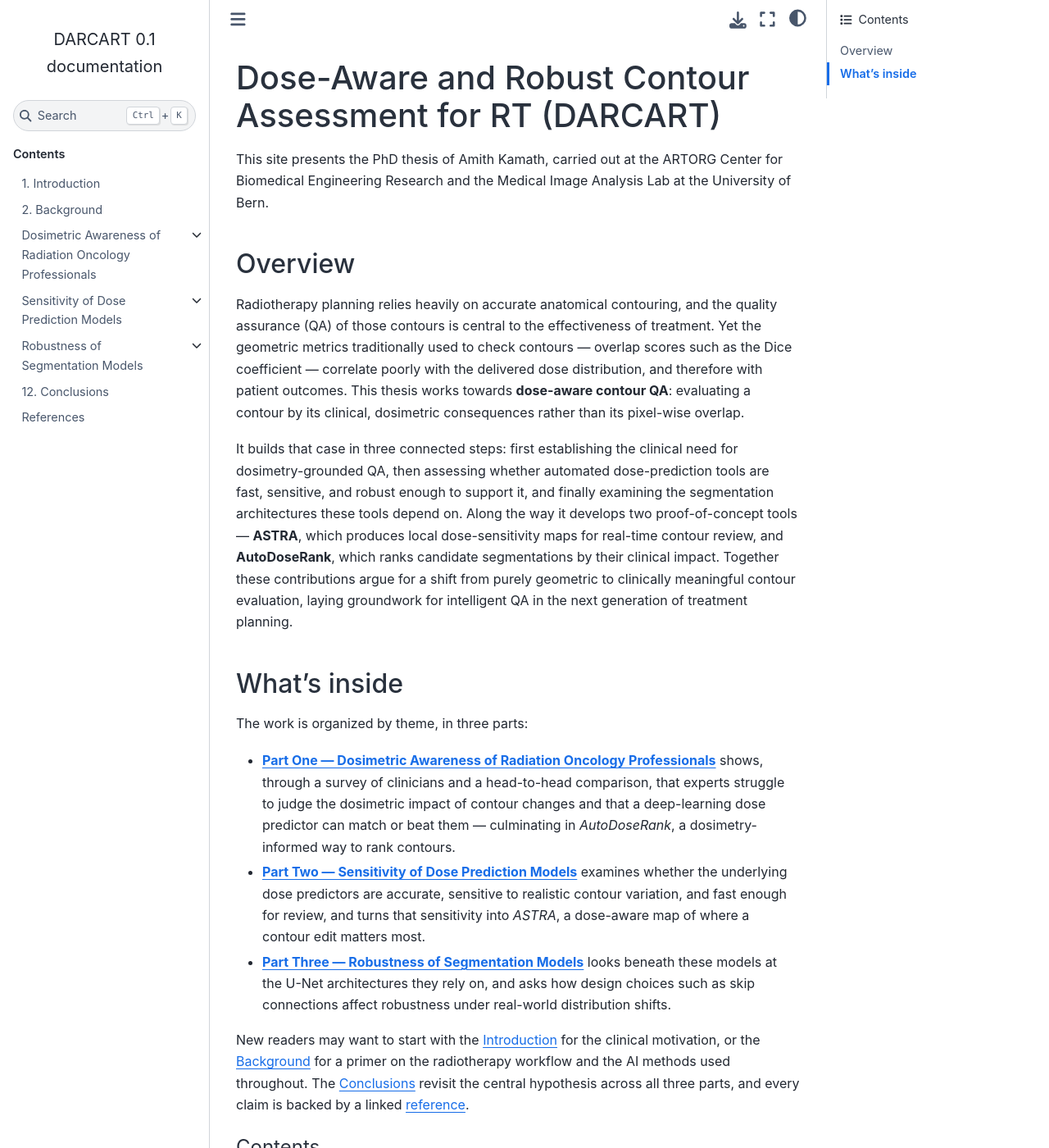
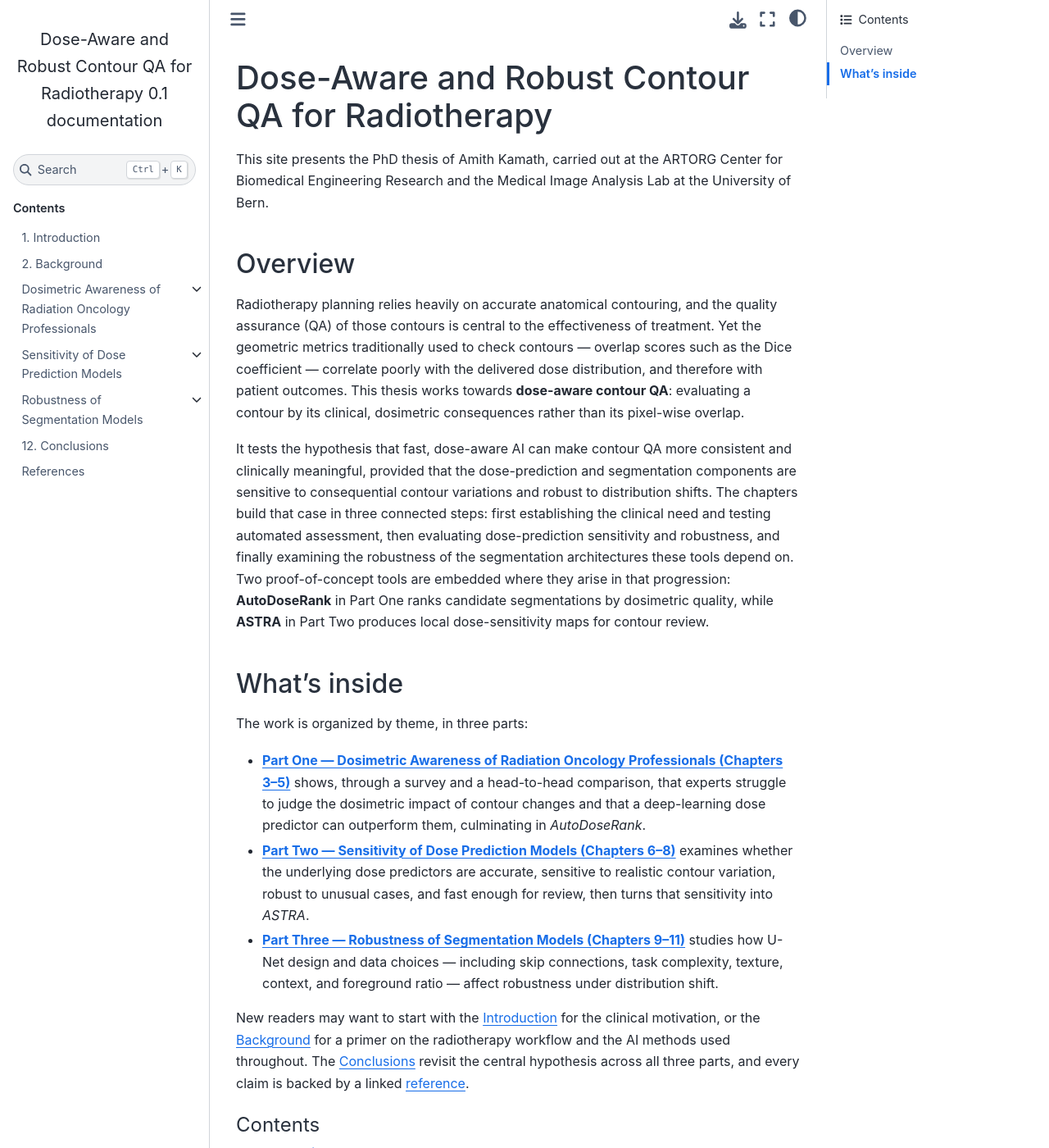
Before and after one commit to amithjkamath/darcart, a Sphinx documentation site: the page built from docs/index.md, in a window 1280 px wide and 1400 px high. Shown: the whole window at 82% size. Built offline with Sphinx 7.4.7 and the Sphinx Book theme 1.1.4, drawn with Linux system fonts in a browser that asks for light colours.

Commit message:
Align thesis structure and adopt dose-aware contour QA name

```diff
--- a/docs/conf.py
+++ b/docs/conf.py
@@ -2,7 +2,7 @@
 
 # -- Project information
 
-project = "DARCART"
+project = "Dose-Aware and Robust Contour QA for Radiotherapy"
 copyright = "2025-2026, Amith Kamath"
 author = "Amith Kamath"
 
--- a/docs/index.md
+++ b/docs/index.md
@@ -1,4 +1,4 @@
-# Dose-Aware and Robust Contour Assessment for RT (DARCART)
+# Dose-Aware and Robust Contour QA for Radiotherapy
 
 This site presents the PhD thesis of Amith Kamath, carried out at the ARTORG Center for Biomedical Engineering Research and the Medical Image Analysis Lab at the University of Bern.
 
@@ -6,15 +6,15 @@ This site presents the PhD thesis of Amith Kamath, carried out at the ARTORG Cen
 
 Radiotherapy planning relies heavily on accurate anatomical contouring, and the quality assurance (QA) of those contours is central to the effectiveness of treatment. Yet the geometric metrics traditionally used to check contours — overlap scores such as the Dice coefficient — correlate poorly with the delivered dose distribution, and therefore with patient outcomes. This thesis works towards **dose-aware contour QA**: evaluating a contour by its clinical, dosimetric consequences rather than its pixel-wise overlap.
 
-It builds that case in three connected steps: first establishing the clinical need for dosimetry-grounded QA, then assessing whether automated dose-prediction tools are fast, sensitive, and robust enough to support it, and finally examining the segmentation architectures these tools depend on. Along the way it develops two proof-of-concept tools — **ASTRA**, which produces local dose-sensitivity maps for real-time contour review, and **AutoDoseRank**, which ranks candidate segmentations by their clinical impact. Together these contributions argue for a shift from purely geometric to clinically meaningful contour evaluation, laying groundwork for intelligent QA in the next generation of treatment planning.
+It tests the hypothesis that fast, dose-aware AI can make contour QA more consistent and clinically meaningful, provided that the dose-prediction and segmentation components are sensitive to consequential contour variations and robust to distribution shifts. The chapters build that case in three connected steps: first establishing the clinical need and testing automated assessment, then evaluating dose-prediction sensitivity and robustness, and finally examining the robustness of the segmentation architectures these tools depend on. Two proof-of-concept tools are embedded where they arise in that progression: **AutoDoseRank** in Part One ranks candidate segmentations by dosimetric quality, while **ASTRA** in Part Two produces local dose-sensitivity maps for contour review.
 
 ## What's inside
 
 The work is organized by theme, in three parts:
 
-- **[Part One — Dosimetric Awareness of Radiation Oncology Professionals](partone/index.md)** shows, through a survey of clinicians and a head-to-head comparison, that experts struggle to judge the dosimetric impact of contour changes and that a deep-learning dose predictor can match or beat them — culminating in *AutoDoseRank*, a dosimetry-informed way to rank contours.
-- **[Part Two — Sensitivity of Dose Prediction Models](parttwo/index.md)** examines whether the underlying dose predictors are accurate, sensitive to realistic contour variation, and fast enough for review, and turns that sensitivity into *ASTRA*, a dose-aware map of where a contour edit matters most.
-- **[Part Three — Robustness of Segmentation Models](partthree/index.md)** looks beneath these models at the U-Net architectures they rely on, and asks how design choices such as skip connections affect robustness under real-world distribution shifts.
+- **[Part One — Dosimetric Awareness of Radiation Oncology Professionals (Chapters 3–5)](partone/index.md)** shows, through a survey and a head-to-head comparison, that experts struggle to judge the dosimetric impact of contour changes and that a deep-learning dose predictor can outperform them, culminating in *AutoDoseRank*.
+- **[Part Two — Sensitivity of Dose Prediction Models (Chapters 6–8)](parttwo/index.md)** examines whether the underlying dose predictors are accurate, sensitive to realistic contour variation, robust to unusual cases, and fast enough for review, then turns that sensitivity into *ASTRA*.
+- **[Part Three — Robustness of Segmentation Models (Chapters 9–11)](partthree/index.md)** studies how U-Net design and data choices — including skip connections, task complexity, texture, context, and foreground ratio — affect robustness under distribution shift.
 
 New readers may want to start with the [Introduction](intro/index.md) for the clinical motivation, or the [Background](background/index.md) for a primer on the radiotherapy workflow and the AI methods used throughout. The [Conclusions](conclusions/index.md) revisit the central hypothesis across all three parts, and every claim is backed by a linked [reference](references/index.md).
 
--- a/pyproject.toml
+++ b/pyproject.toml
@@ -3,6 +3,6 @@ requires = ["flit_core >=3.2,<4"]
 build-backend = "flit_core.buildapi"
 
 [project]
-name = "tara"
+name = "dose-aware-contour-qa"
 authors = [{name = "Amith Kamath", email = "amithjkamath@outlook"}]
 dynamic = ["version", "description"]
```
Also changed, not shown: README.md (+2 -2 lines), docs/conclusions/index.md (+1 -1 lines), docs/intro/index.md (+43 -37 lines).
